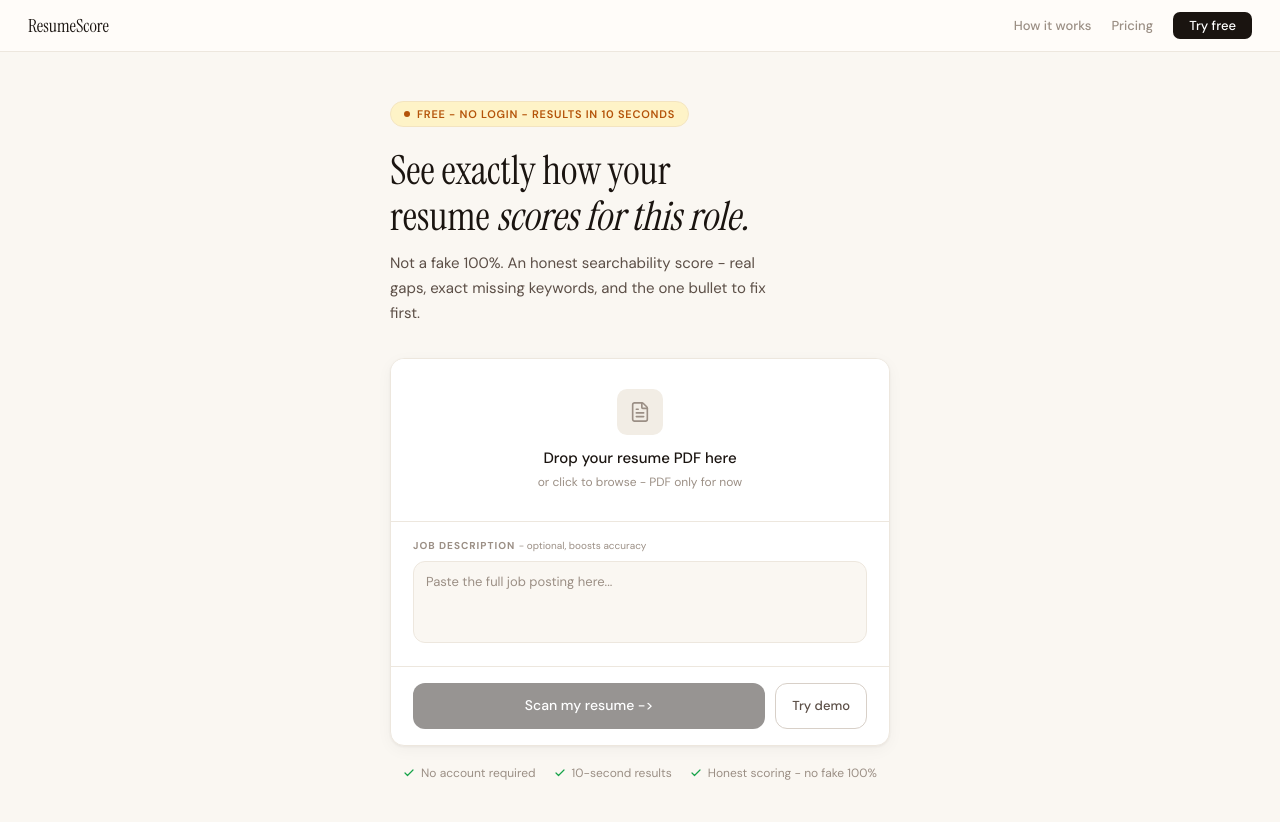
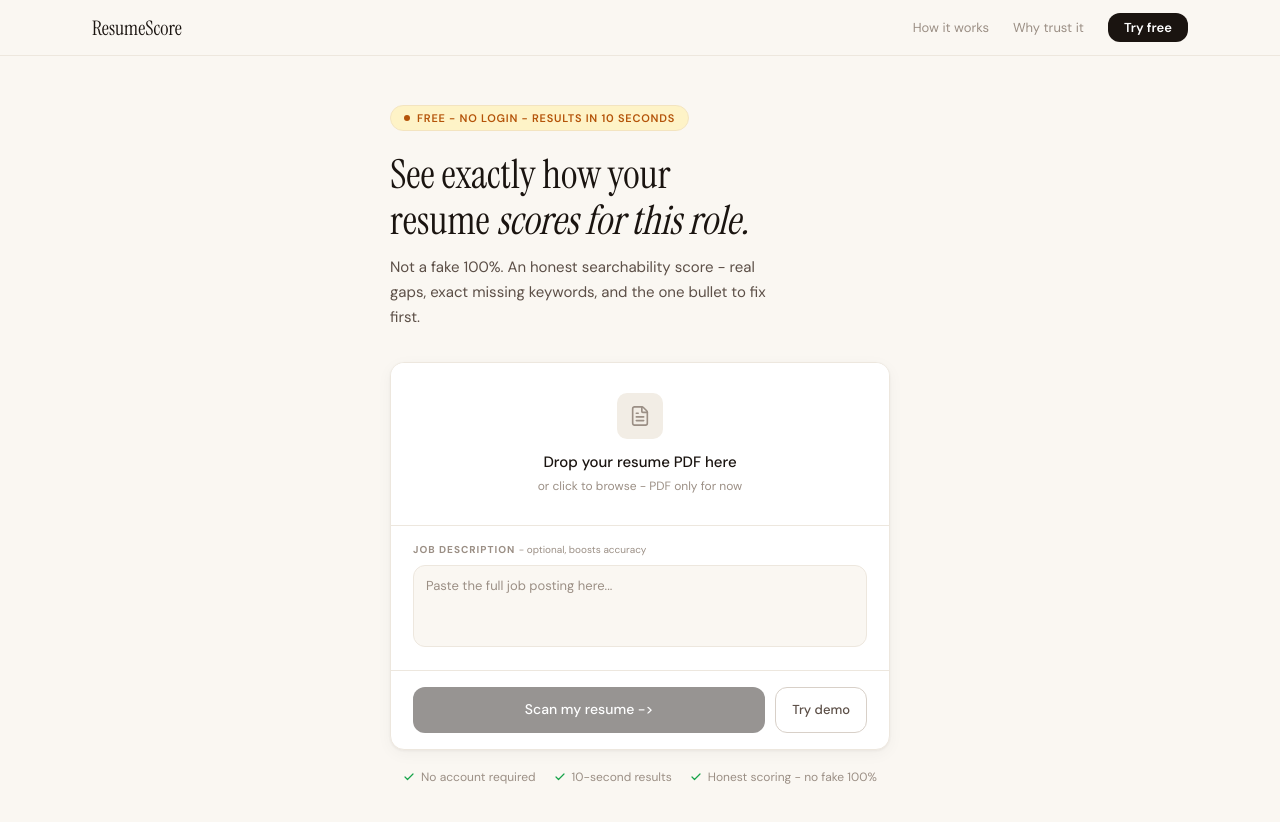
Before and after one commit to MinhThieu145/job-tracker, a Next.js app: page / in a window 1280 px wide. Shown: the top 822 px of the page. Built offline with nearby package versions, Linux system fonts and the light colour scheme.

Commit message:
fix: align the UI better

```diff
--- a/components/quick-scan/QuickScanNav.tsx
+++ b/components/quick-scan/QuickScanNav.tsx
@@ -10,37 +10,43 @@ export function QuickScanNav({ view, onReset, onTryFree }: QuickScanNavProps) {
   const isLanding = view === "landing"
 
   return (
-    <nav className="sticky top-0 z-50 flex h-[52px] items-center justify-between border-b border-border bg-[#fffcf8]/95 px-5 backdrop-blur-[10px] sm:px-7">
+    <header className="sticky top-0 z-50 h-14 border-b border-border bg-background/95 backdrop-blur-[14px]">
+      <div className="mx-auto flex h-full w-full max-w-[354px] min-w-0 items-center justify-between gap-4 px-0 sm:max-w-[1160px] sm:px-8">
         <button
           type="button"
           onClick={onReset}
           aria-label="Reset scan flow"
-        className="font-serif text-[18px] leading-none text-foreground"
+          className="font-serif text-[20px] leading-none tracking-normal text-foreground"
         >
           ResumeScore
         </button>
 
-      <div className="flex items-center gap-4 sm:gap-5">
+        <div className="flex items-center gap-4 sm:gap-6">
+          {isLanding ? (
+            <nav className="hidden items-center gap-6 sm:flex" aria-label="Landing sections">
               <a
                 href="#how-it-works"
-          className="hidden text-[13px] font-medium text-muted-copy transition-colors hover:text-foreground sm:inline"
+                className="text-[13px] text-muted-copy transition-colors hover:text-foreground"
               >
                 How it works
               </a>
               <a
-          href="#pricing"
-          className="hidden text-[13px] font-medium text-muted-copy transition-colors hover:text-foreground sm:inline"
+                href="#why-trust"
+                className="text-[13px] text-muted-copy transition-colors hover:text-foreground"
               >
-          Pricing
+                Why trust it
               </a>
+            </nav>
+          ) : null}
           <button
             type="button"
             onClick={isLanding ? onTryFree : onReset}
-          className="rounded-[7px] bg-primary px-4 py-[7px] text-[13px] font-medium leading-none text-primary-foreground transition-colors hover:bg-[#2D2420]"
+            className="rounded-lg bg-primary px-4 py-2 text-[13px] font-semibold leading-none text-primary-foreground transition-colors hover:bg-[#2D2420]"
           >
             {isLanding ? "Try free" : "New scan ->"}
           </button>
         </div>
-    </nav>
+      </div>
+    </header>
   )
 }
```
Lines whose indentation alone changed are shown as unchanged.
